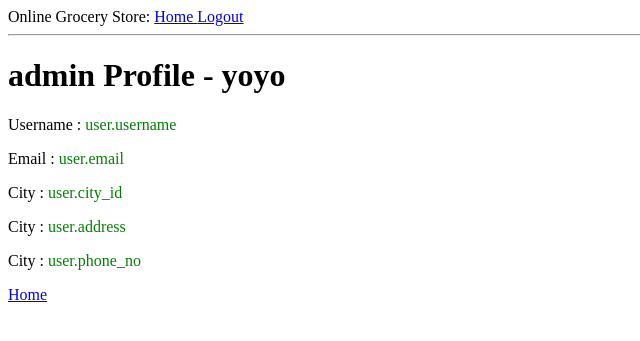
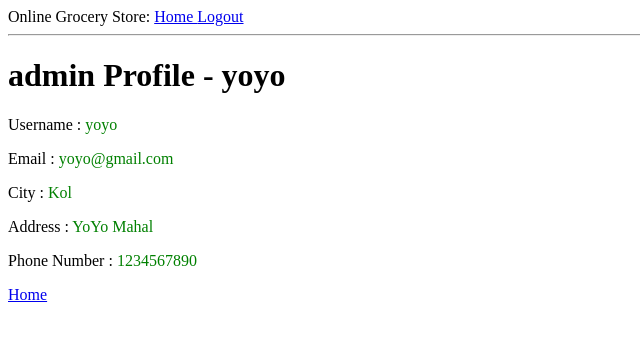
Before and after one commit to gttushar/Online-Grocery-Store, a Flask app: template app/templates/view_profile.html in a window 1280 px wide. Shown: the top 341 px of the page, without its empty margins (0-640 px from the left). Run offline with Flask 2, Linux system fonts and the light colour scheme; data comes from the database, SQL or seed files in the repository; both versions use the stored data as it was after the commit; tables that the repository leaves empty hold one stand-in row (values such as "Sample post"); the template is opened without the code that fills it: values that come from a table or form of the project are taken from there, most other values are stand-ins (such as "Sample title", 1, 10 or a date in 2020); parts of the project's set-up code (start-up, migrations or seed data) failed here and were passed over.

Commit message:
Logins + View Profile done

```diff
--- a/app/models.py
+++ b/app/models.py
@@ -28,7 +28,7 @@ class Consumer(UserMixin, db.Model):
 
 @login.user_loader
 def load_user(username):
-    return Consumer.query.get(username)
+    return Consumer.query.filter_by(username=username).first()
 
 class Manager(UserMixin, db.Model):
     manager_id = db.Column(db.Integer,primary_key=True)
--- a/app/routes.py
+++ b/app/routes.py
@@ -27,16 +27,13 @@ def login():
 		user=None
 		if form.user_type.data == "Consumer":
 			user=Consumer.query.filter_by(username=form.username.data).first()
-			print("Consumer logged in", file=sys.stderr)
+			# print("Consumer logged in", file=sys.stderr)
 		elif form.user_type.data == "Manager":
 			user=Manager.query.filter_by(username=form.username.data).first()
-			print("Manager logged in", file=sys.stderr)
 		elif form.user_type.data == "Delivery_agent":
 			user=Delivery_agent.query.filter_by(username=form.username.data).first()
-			print("Delivery_agent logged in", file=sys.stderr)
 		if user is None or not user.check_password(form.password.data):
 			flash('Invalid username or password')
-			print("Invalid username or password", file=sys.stderr)
 			return redirect(url_for('login'))
 
 		session['username']=user.username
--- a/app/templates/view_profile.html
+++ b/app/templates/view_profile.html
@@ -3,29 +3,29 @@
 {% block content %}
     <h1> {{ user_type }} Profile - {{ user.username }} </h1>
     <p>
-        Username : <span style="color:green;">user.username</span><br>
+        Username : <span style="color:green;">{{ user.username }}</span><br>
     </p>
     <p>
-        Email : <span style="color:green;">user.email</span><br>
+        Email : <span style="color:green;">{{ user.email }}</span><br>
     </p>
     {% if user.city_id %}
     <p>
-        City : <span style="color:green;">user.city_id</span><br>
+        City : <span style="color:green;">{{ user.city_id }}</span><br>
     </p>
     {% endif %}
     {% if user.address %}
     <p>
-        City : <span style="color:green;">user.address</span><br>
+        Address : <span style="color:green;">{{ user.address }}</span><br>
     </p>
     {% endif %}
     {% if user.phone_no %}
     <p>
-        City : <span style="color:green;">user.phone_no</span><br>
+        Phone Number : <span style="color:green;">{{ user.phone_no }}</span><br>
     </p>
     {% endif %}
     {% if user.brand %}
     <p>
-        City : <span style="color:green;">user.brand</span><br>
+        Brand : <span style="color:green;">{{ user.brand }}</span><br>
     </p>
     {% endif %}
     <p>
```
Also changed, not shown: app/forms.py (+15 -6 lines), app/templates/login.html (+7 -0 lines), app/templates/register.html (+36 -0 lines), app/site.db.
